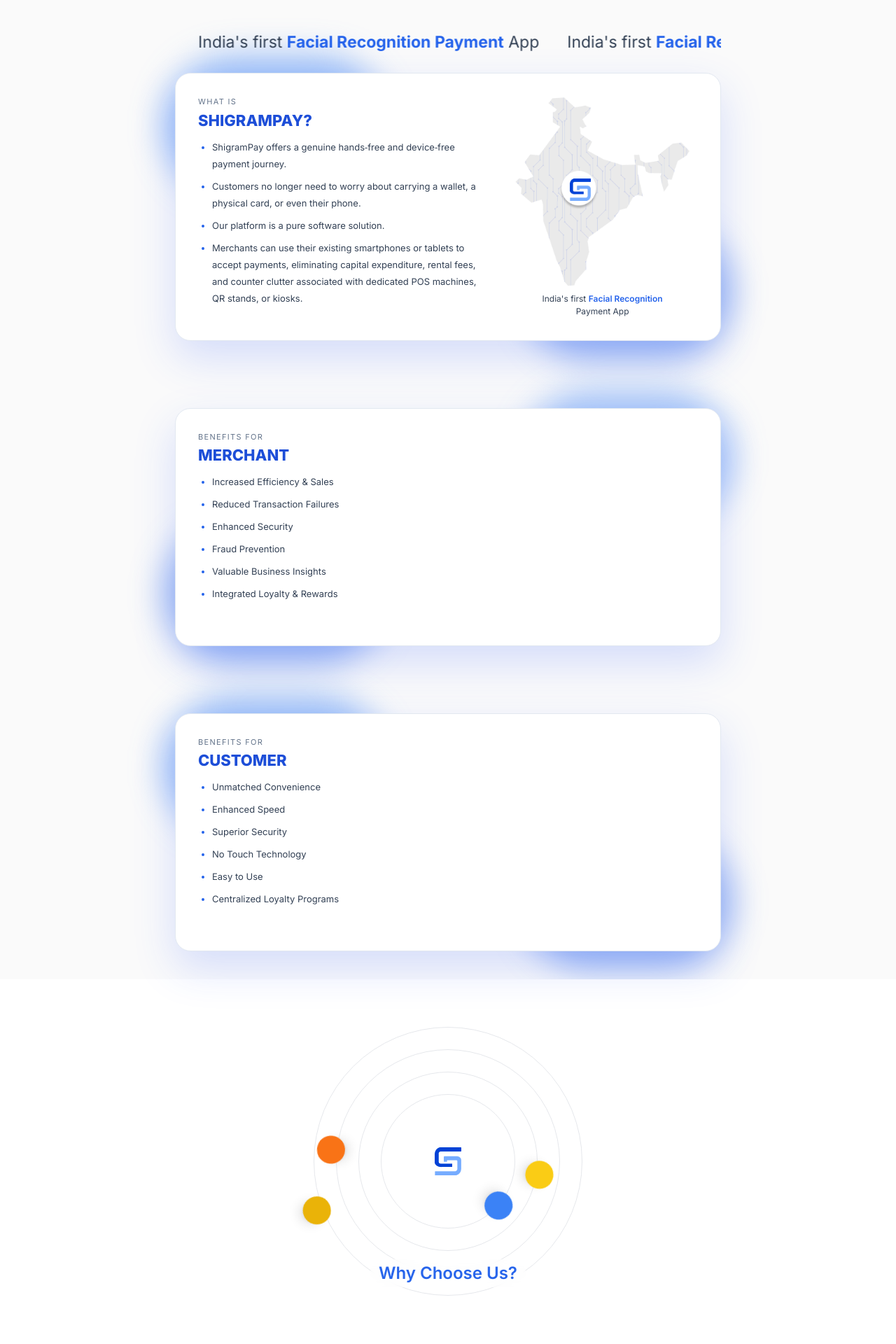
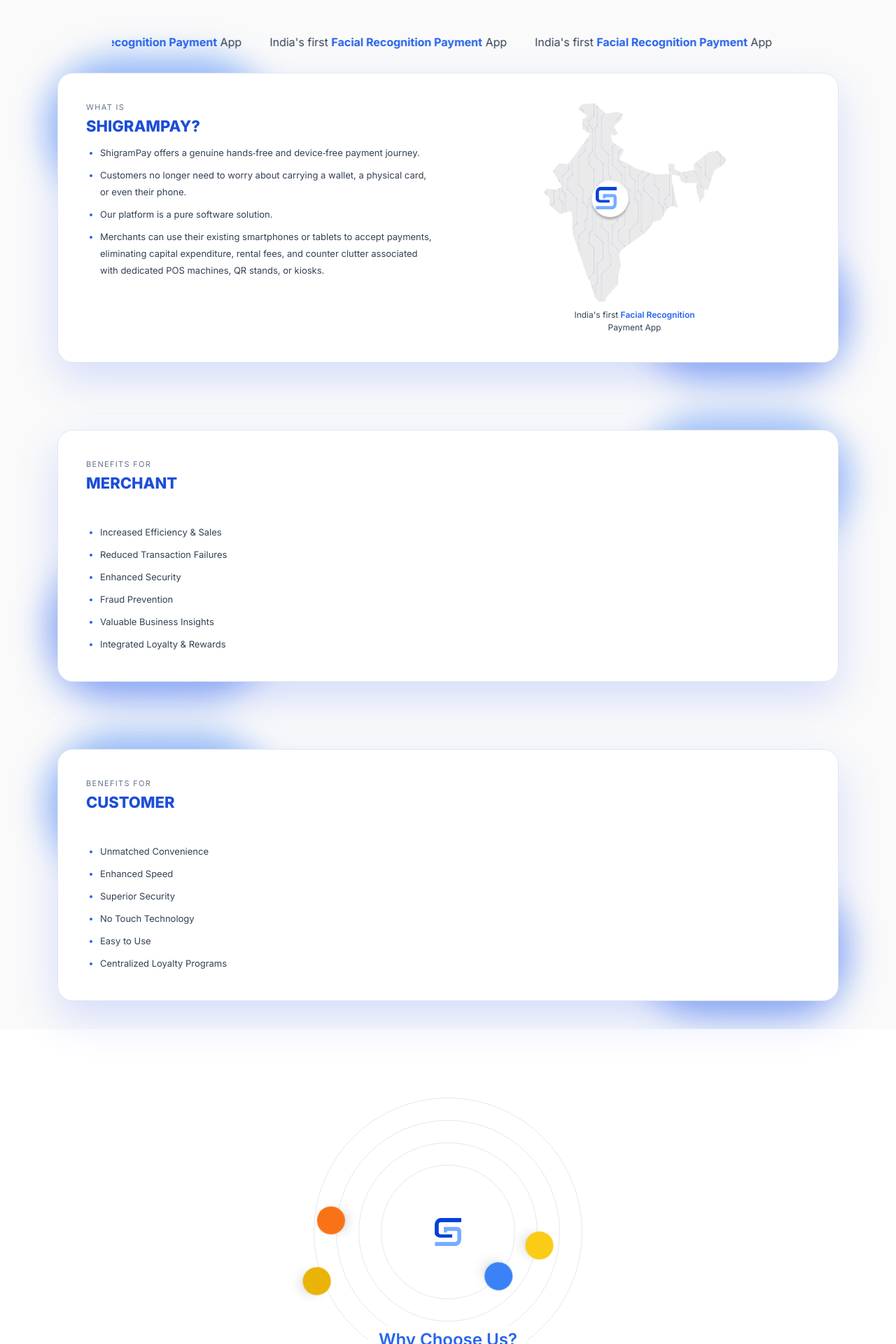
Before and after one commit to niks2411/payment, a React (Vite) app: page / in a window 1280 px wide. Shown: the part 800-2720 px from the top of the page at 70% size. Built offline with nearby package versions, Linux system fonts and the light colour scheme.

Commit message:
responsive

```diff
--- a/src/components/AcceptMethodsSection.jsx
+++ b/src/components/AcceptMethodsSection.jsx
@@ -20,14 +20,14 @@
         </div>
 
         {/* Right visuals - leave placeholders for images */}
-        <div className="relative">
+        <div className="relative flex justify-center md:justify-end">
           {/* main image (image3) */}
-          <div className="relative ml-auto h-80 w-[300px] rounded-2xl overflow-hidden">
+          <div className="relative h-60 w-[220px] sm:h-72 sm:w-[260px] md:h-80 md:w-[320px] rounded-2xl overflow-hidden">
             <img src="/image3.png" alt="Payments UI" className="h-full w-full object-contain" />
           </div>
 
           {/* overlapping smaller image (image4) */}
-          <div className="absolute -bottom-8 left-8 z-10 h-30 w-56 rounded-xl overflow-hidden">
+          <div className="absolute -bottom-8 left-8 sm:left-12 md:left-16 z-10 h-24 w-44 sm:h-28 sm:w-52 md:h-30 md:w-60 rounded-xl overflow-hidden">
             <img src="/image4.png" alt="Analytics UI" className="h-full w-full object-contain" />
           </div>
         </div>
--- a/src/components/FAQNew.jsx
+++ b/src/components/FAQNew.jsx
@@ -32,7 +32,6 @@
 
   return (
     <div style={{
-      minHeight: '100vh',
       background: 'white',
       position: 'relative',
       overflow: 'hidden',
@@ -65,9 +64,9 @@
       <div style={{
         position: 'relative',
         zIndex: 10,
-        maxWidth: '640px',
+        maxWidth: '1100px',
         margin: '0 auto',
-        padding: '64px 20px'
+        padding: '64px 20px 80px'
       }}>
         <h1 style={{
           fontSize: '2.5rem',
--- a/src/components/OrbitSection.jsx
+++ b/src/components/OrbitSection.jsx
@@ -2,10 +2,10 @@
 
 export default function OrbitalFeatures() {
   return (
-    <div className="min-h-screen bg-white flex items-center justify-center p-8">
-      <div className="max-w-4xl w-full">
+    <section className="bg-white section-y">
+      <div className="container-x">
         {/* Orbital System */}
-        <div className="relative w-full max-w-md mx-auto mb-12" style={{ height: '400px' }}>
+        <div className="relative w-full max-w-[620px] mx-auto mb-12" style={{ height: '420px' }}>
           {/* Orbit rings */}
           <div className="absolute z-0 top-1/2 left-1/2 -translate-x-1/2 -translate-y-1/2 w-48 h-48 border border-gray-200 rounded-full"></div>
           <div className="absolute z-0 top-1/2 left-1/2 -translate-x-1/2 -translate-y-1/2 w-64 h-64 border border-gray-200 rounded-full"></div>
@@ -13,7 +13,7 @@
           <div className="absolute z-0 top-1/2 left-1/2 -translate-x-1/2 -translate-y-1/2 w-96 h-96 border border-gray-200 rounded-full"></div>
 
           {/* Title placed between 3rd and 4th rings; frosted background */}
-          <div className="absolute z-20 top-[85%] left-1/2 -translate-x-1/2 bg-white/40 backdrop-blur-sm px-3 py-1 rounded-full">
+          <div className="absolute z-20 top-[82%] left-1/2 -translate-x-1/2 bg-white/70 backdrop-blur-sm px-4 py-1 rounded-full shadow-sm">
             <h2 className="text-2xl font-semibold text-blue-600">Why Choose Us?</h2>
           </div>
 
@@ -54,16 +54,13 @@
           </div>
         </div>
 
-        {/* optional spacer below graphic */}
-        <div className="h-2"></div>
-
         {/* Description */}
-        <p className="text-gray-500 text-center text-sm max-w-2xl mx-auto mb-12 px-4 leading-relaxed">
+        <p className="text-gray-500 text-center text-sm max-w-3xl mx-auto mb-12 px-6 leading-relaxed">
           Streamline is a fast, light-weight partners platform that enables fast, connection-driven partnership creation for all users through a flexible, scalable, designed for both consumers and merchants, a complete platform.
         </p>
 
         {/* Feature Cards */}
-        <div className="grid grid-cols-1 md:grid-cols-4 gap-8 px-4">
+        <div className="grid grid-cols-2 md:grid-cols-4 gap-8 px-4 md:px-0">
           {/* Feature 1 */}
           <div className="flex flex-col items-center text-center">
             <div className="w-14 h-14 bg-blue-500 rounded-full flex items-center justify-center mb-3 shadow-md">
@@ -105,6 +102,6 @@
           </div>
         </div>
       </div>
-    </div>
+    </section>
   );
 }
--- a/src/components/RecognitionCardsSection.jsx
+++ b/src/components/RecognitionCardsSection.jsx
@@ -1,98 +1,122 @@
 import React from 'react';
+
+const marqueeItems = Array.from({ length: 6 }, (_, i) => (
+  <span
+    key={i}
+    className="inline-block leading-none py-1 text-sm md:text-base text-slate-700 mr-10"
+  >
+    India's first <span className="font-bold text-blue-600">Facial Recognition Payment</span> App
+  </span>
+));
+
+const merchantBenefits = [
+  'Increased Efficiency & Sales',
+  'Reduced Transaction Failures',
+  'Enhanced Security',
+  'Fraud Prevention',
+  'Valuable Business Insights',
+  'Integrated Loyalty & Rewards',
+];
+
+const customerBenefits = [
+  'Unmatched Convenience',
+  'Enhanced Speed',
+  'Superior Security',
+  'No Touch Technology',
+  'Easy to Use',
+  'Centralized Loyalty Programs',
+];
 
 export default function RecognitionCardsSection() {
   return (
     <section className="relative py-10">
-      <div className="mx-auto max-w-[960px] px-5">
-        {/* Section heading above cards */}
-        <div className="mx-auto max-w-[780px] h-10 mb-6 marquee flex items-center">
-          <div className="marquee-inner left-0">
-            <span className="inline-block leading-none py-1 text-[23px] text-slate-700 mr-10">India's first <span className="font-bold text-blue-600">Facial Recognition Payment</span> App</span>
-            <span className="inline-block leading-none py-1 text-[23px] text-slate-700 mr-10">India's first <span className="font-bold text-blue-600">Facial Recognition Payment</span> App</span>
-            <span className="inline-block leading-none py-1 text-[23px] text-slate-700 mr-10">India's first <span className="font-bold text-blue-600">Facial Recognition Payment</span> App</span>
-            <span className="inline-block leading-none py-1 text-[23px] text-slate-700 mr-10">India's first <span className="font-bold text-blue-600">Facial Recognition Payment</span> App</span>
-          </div>
+      <div className="mx-auto w-full max-w-[1180px] px-5 lg:px-8">
+        <div className="mx-auto w-full max-w-[960px] h-10 mb-6 marquee flex items-center">
+          <div className="marquee-inner left-0">{marqueeItems}</div>
         </div>
 
-        {/* Card 1: What is Shigrampay? */}
-        <div className="relative w-full max-w-[780px] mx-auto">
-          {/* Small oval blurs behind card: left-top and right-bottom */}
+        <InfoCard maxWidth="max-w-[1200px]">
           <div className="pointer-events-none absolute -z-10 -top-6 -left-4 w-[320px] h-[200px] rounded-[120px] bg-blue-500/50 blur-xl" />
           <div className="pointer-events-none absolute -z-10 -bottom-6 -right-4 w-[300px] h-[190px] rounded-[120px] bg-blue-600/45 blur-xl" />
-
-          <div className="relative bg-white rounded-[22px] border border-slate-200 shadow-[0_24px_60px_rgba(47,91,255,0.18)] p-6 md:p-8 min-h-[300px] md:min-h-[340px]">
-            <div className="flex flex-col md:flex-row gap-8">
-              <div className="md:w-3/5">
-                <p className="text-[11px] uppercase tracking-[0.12em] text-slate-500 mb-1">What is</p>
-                <h4 className="text-[22px] leading-7 font-extrabold text-blue-700">SHIGRAMPAY?</h4>
-                <ul className="mt-3 space-y-2 text-[13px] leading-6 text-slate-700 list-disc marker:text-blue-600 pl-5">
+          <div className="flex flex-col lg:flex-row gap-8">
+            <div className="lg:w-1/2">
+              <CardHeading title="SHIGRAMPAY?" subtitle="What is" />
+              <BulletList>
                 <li>ShigramPay offers a genuine hands‑free and device‑free payment journey.</li>
                 <li>Customers no longer need to worry about carrying a wallet, a physical card, or even their phone.</li>
                 <li>Our platform is a pure software solution.</li>
                 <li>Merchants can use their existing smartphones or tablets to accept payments, eliminating capital expenditure, rental fees, and counter clutter associated with dedicated POS machines, QR stands, or kiosks.</li>
-                </ul>
+              </BulletList>
             </div>
-              <div className="md:w-2/5 flex flex-col items-center justify-start">
-                <div className="relative w-full h-68 rounded-lg flex items-center justify-center overflow-hidden">
+            <div className="lg:w-1/2 flex flex-col items-center justify-start">
+              <div className="relative w-full h-[17rem] lg:h-[18rem] rounded-lg flex items-center justify-center overflow-hidden">
                 <img src="/image2.png" alt="India map with badge" className="h-full w-full object-contain" />
-                  <img src="/logo2.png" alt="center badge" className="absolute left-[105px] top-[134px] -translate-x-1/2 -translate-y-1/2 h-8 w-8 object-contain" />
+                <img src="/logo2.png" alt="center badge" className="absolute left-[210px] top-[138px] -translate-x-1/2 -translate-y-1/2 h-8 w-8 object-contain" />
               </div>
               <p className="mt-2 text-[12px] text-slate-700 text-center">
-                  India's first <span className="font-semibold text-blue-600">Facial Recognition</span><br />Payment App
+                India's first <span className="font-semibold text-blue-600">Facial Recognition</span>
+                <br />
+                Payment App
               </p>
             </div>
           </div>
-          </div>
-        </div>
+        </InfoCard>
 
-        {/* Card 2: Merchant */}
-        <div className="relative w-full max-w-[780px] mx-auto mt-24 mb-24">
-          {/* Blurs: right-top and left-bottom for the second card */}
+        <InfoCard className="mt-24 mb-24" maxWidth="max-w-[1200px]">
           <div className="pointer-events-none absolute -z-10 -top-6 -right-4 w-[300px] h-[190px] rounded-[120px] bg-blue-500/45 blur-xl" />
           <div className="pointer-events-none absolute -z-10 -bottom-6 -left-4 w-[320px] h-[200px] rounded-[120px] bg-blue-600/45 blur-xl" />
+          <div className="flex flex-col gap-8">
+            <CardHeading title="MERCHANT" subtitle="Benefits for" />
+            <BulletList items={merchantBenefits} />
+          </div>
+        </InfoCard>
 
-          <div className="relative bg-white rounded-[22px] border border-slate-200 shadow-[0_24px_60px_rgba(47,91,255,0.18)] p-6 md:p-8 min-h-[300px] md:min-h-[340px]">
-            <div className="flex flex-col md:flex-row gap-8">
-              <div className="md:w-full">
-                <p className="text-[11px] uppercase tracking-[0.12em] text-slate-500 mb-1">Benefits for</p>
-                <h4 className="text-[22px] leading-7 font-extrabold text-blue-700">MERCHANT</h4>
-                <ul className="mt-3 space-y-2 text-[13px] leading-6 text-slate-700 list-disc marker:text-blue-600 pl-5">
-                  <li>Increased Efficiency & Sales</li>
-                  <li>Reduced Transaction Failures</li>
-                  <li>Enhanced Security</li>
-                  <li>Fraud Prevention</li>
-                  <li>Valuable Business Insights</li>
-                  <li>Integrated Loyalty & Rewards</li>
-                </ul>
-              </div>
-            </div>
-          </div>
-        </div>
-
-        {/* Card 3: Customer */}
-        <div className="relative w-full max-w-[780px] mx-auto mt-24">
-          {/* Blurs same as first card: left-top and right-bottom */}
+        <InfoCard className="mt-24" maxWidth="max-w-[1200px]">
           <div className="pointer-events-none absolute -z-10 -top-6 -left-4 w-[320px] h-[200px] rounded-[120px] bg-blue-500/50 blur-xl" />
           <div className="pointer-events-none absolute -z-10 -bottom-6 -right-4 w-[300px] h-[190px] rounded-[120px] bg-blue-600/45 blur-xl" />
-
-          <div className="relative bg-white rounded-[22px] border border-slate-200 shadow-[0_24px_60px_rgba(47,91,255,0.18)] p-6 md:p-8 min-h-[300px] md:min-h-[340px]">
-            <div className="flex flex-col md:flex-row gap-8">
-              <div className="md:w-full">
-                <p className="text-[11px] uppercase tracking-[0.12em] text-slate-500 mb-1">Benefits for</p>
-                <h4 className="text-[22px] leading-7 font-extrabold text-blue-700">CUSTOMER</h4>
-                <ul className="mt-3 space-y-2 text-[13px] leading-6 text-slate-700 list-disc marker:text-blue-600 pl-5">
-                  <li>Unmatched Convenience</li>
-                  <li>Enhanced Speed</li>
-                  <li>Superior Security</li>
-                  <li>No Touch Technology</li>
-                  <li>Easy to Use</li>
-                  <li>Centralized Loyalty Programs</li>
-                </ul>
+          <div className="flex flex-col gap-8">
+            <CardHeading title="CUSTOMER" subtitle="Benefits for" />
+            <BulletList items={customerBenefits} />
           </div>
-            </div>
-          </div>
-        </div>
+        </InfoCard>
       </div>
     </section>
   );
 }
+
+function InfoCard({ children, className = '', maxWidth = 'max-w-[960px]' }) {
+  return (
+    <div className={`relative w-full ${maxWidth} mx-auto ${className}`}>
+      <div className="relative bg-white rounded-[22px] border border-slate-200 shadow-[0_24px_60px_rgba(47,91,255,0.18)] p-6 md:p-10 min-h-[300px] md:min-h-[360px]">
+        {children}
+      </div>
+    </div>
+  );
+}
+
+function CardHeading({ title, subtitle }) {
+  return (
+    <div>
+      <p className="text-[11px] uppercase tracking-[0.12em] text-slate-500 mb-1">{subtitle}</p>
+      <h4 className="text-[22px] leading-7 font-extrabold text-blue-700">{title}</h4>
+    </div>
+  );
+}
+
+function BulletList({ items, children }) {
+  if (items) {
+    return (
+      <ul className="mt-3 space-y-2 text-[13px] leading-6 text-slate-700 list-disc marker:text-blue-600 pl-5">
+        {items.map((item, idx) => (
+          <li key={idx}>{item}</li>
+        ))}
+      </ul>
+    );
+  }
+
+  return (
+    <ul className="mt-3 space-y-2 text-[13px] leading-6 text-slate-700 list-disc marker:text-blue-600 pl-5">
+      {children}
+    </ul>
+  );
+}
--- a/src/styles.css
+++ b/src/styles.css
@@ -9,10 +9,10 @@
 /* Reusable utilities */
 @layer utilities {
   .container-x {
-    @apply max-w-[1100px] mx-auto px-5;
+    @apply w-full max-w-[1440px] mx-auto px-6 md:px-10 lg:px-12;
   }
   .section-y {
-    @apply py-16 md:py-24;
+    @apply py-12 md:py-20;
   }
   .btn-primary {
     @apply inline-flex items-center justify-center rounded-full bg-primary-600 text-white px-6 py-3 text-sm font-semibold shadow-md hover:bg-primary-700 transition;
```
Also changed, not shown: src/components/ShigramPayHero.jsx (+8 -8 lines). Lines whose indentation alone changed are shown as unchanged.
